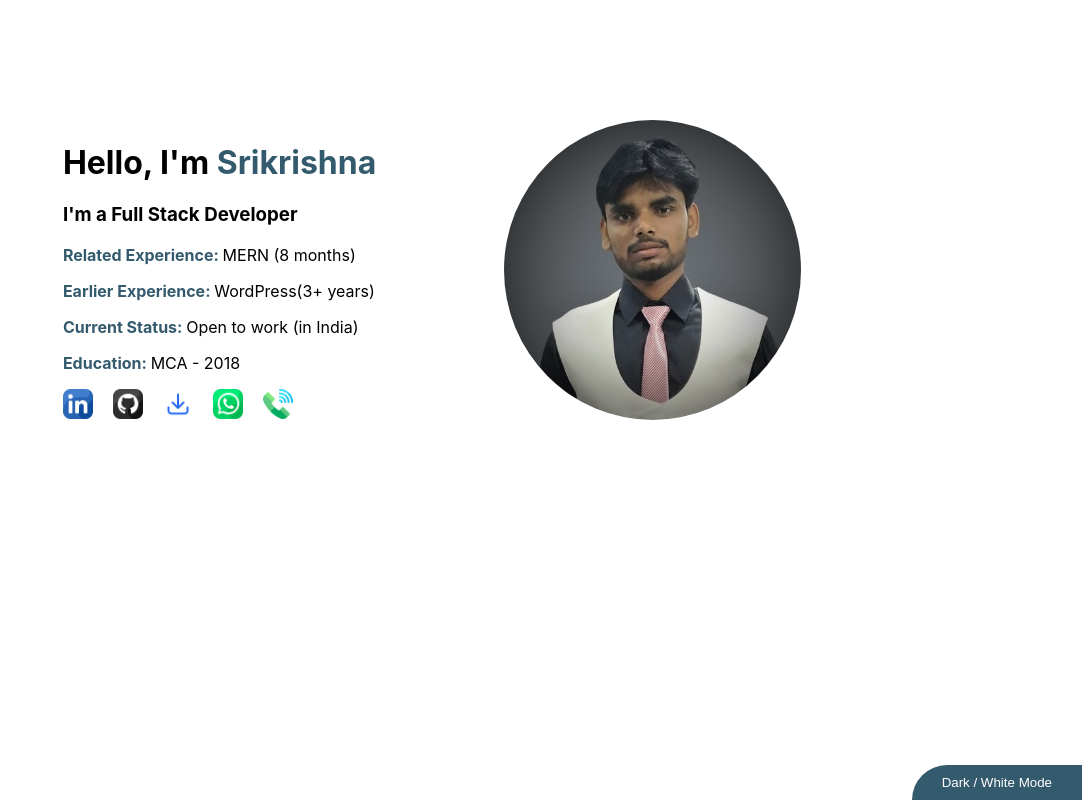
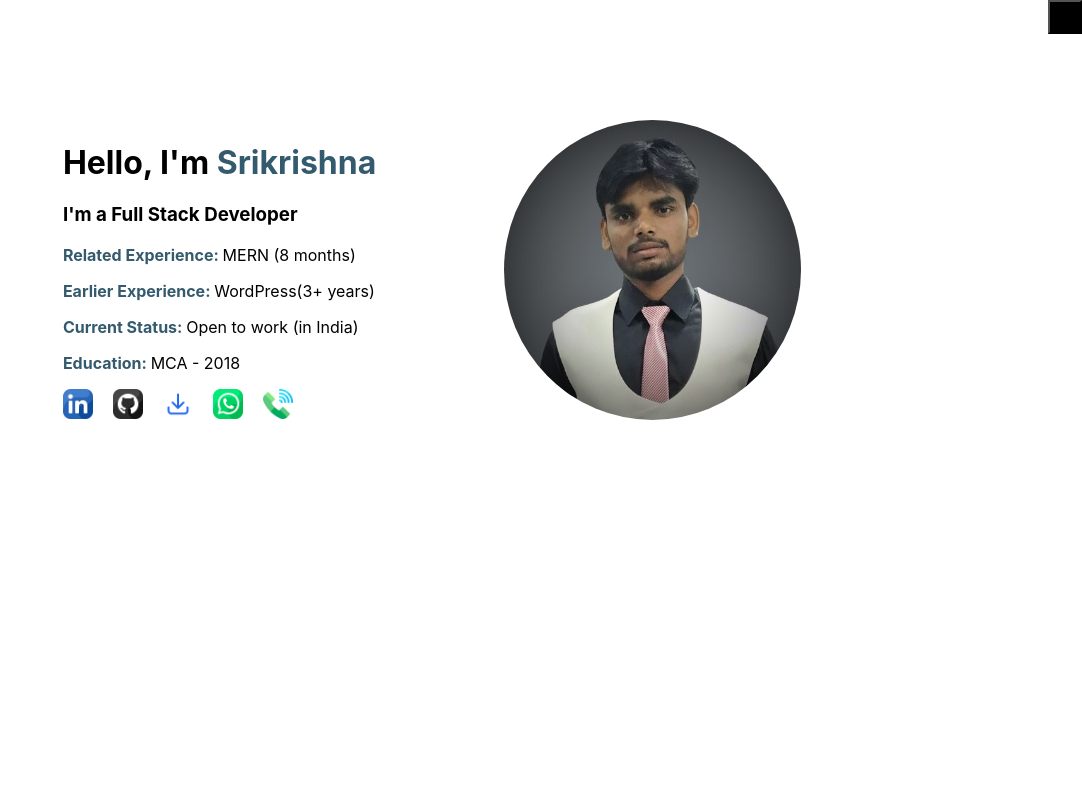
Before and after one commit to matyushazubkov/portfolio, a React (Create React App) app: page / in a window 1280 px wide. Shown: the whole page, without its empty margins (198-1280 px from the left). Built offline with nearby package versions, Linux system fonts and the light colour scheme.

Commit message:
dark mode

```diff
--- a/src/components/frontPage.jsx
+++ b/src/components/frontPage.jsx
@@ -56,7 +56,7 @@ function FrontPage() {
 
             </div>
             <div>
-                <button onClick={() => { setDarkMode(!darkMode) }} id='btnDark'>Dark / White Mode</button>
+                <button onClick={() => { setDarkMode(!darkMode) }} id='btnDark' title='DARK / WHITE'></button>
             </div>
         </>
 
--- a/src/components/my.css
+++ b/src/components/my.css
@@ -26,25 +26,21 @@ img {
     margin-right: 20px;
 }
 
-button {
-    padding: 10px 30px;
-    border-radius: 80px 0px 0px;
-    border: none;
-    background-color: #345a6d;
-    color: #fff;
-}
-
 /* dark mode */
 .dark {
     color: white;
     background-color: black;
 }
-
+.dark #btnDark{
+    background-color: white;
+}
 #btnDark {
-    bottom: 0;
+    top: 0;
     right: 0;
     position: fixed;
     margin-right: 0px;
+    padding: 15px;
+    background-color: #000;
 }
 
 /* desk view only */
```
